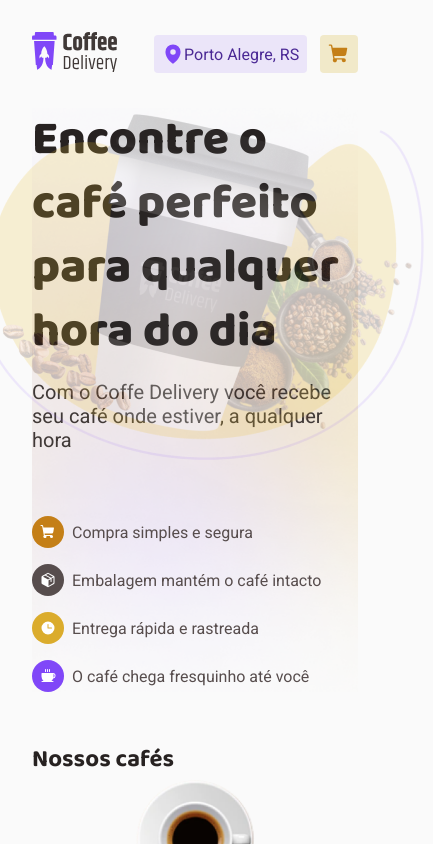
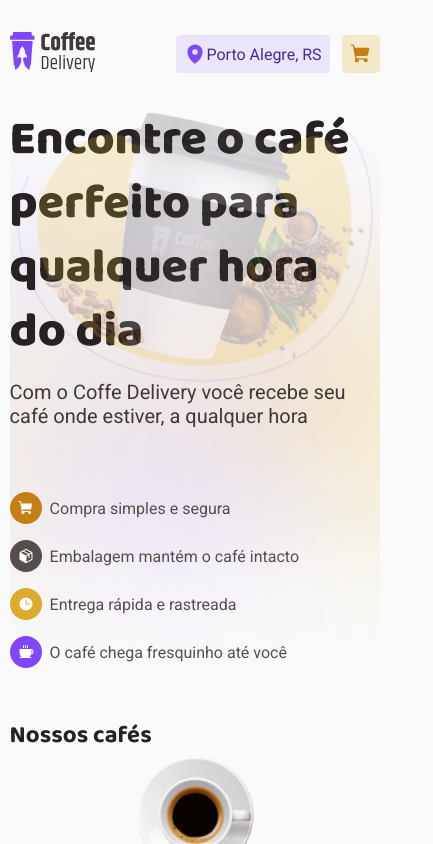
Before and after one commit to zagob/challenge-coffe-delivery-ignite, a React (Vite) app: page / in a window 390 px wide. Shown: the top 844 px of the page, 433 px wide, since content can reach past the window. Built offline with nearby package versions, Linux system fonts and the light colour scheme.

Commit message:
ajust responsive img

```diff
--- a/src/layouts/LayoutDefault/styles.ts
+++ b/src/layouts/LayoutDefault/styles.ts
@@ -3,5 +3,5 @@ import styled from 'styled-components'
 export const LayoutContainer = styled.div`
     max-width: 1120px;
     margin: 0 auto;
-    padding: 0 2rem;
+    padding: 0 0.6rem;
 `
--- a/src/pages/Home/styles.ts
+++ b/src/pages/Home/styles.ts
@@ -17,6 +17,12 @@ export const MainContainer = styled.div`
     img {
       position: absolute;
       opacity: 0.2;
+    }
+  }
+
+  @media (max-width: 600px) {
+    img {
+      width: 100%;
     }
   }
 `;
```
